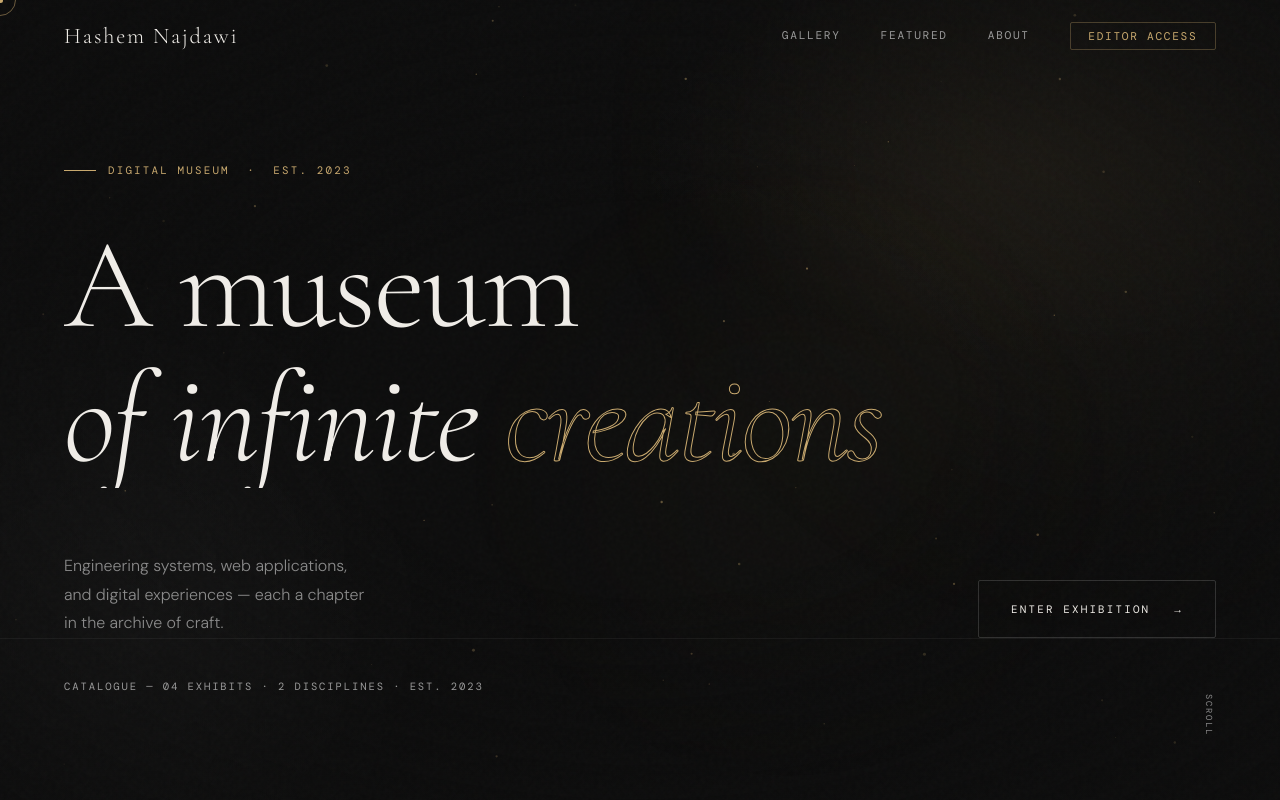
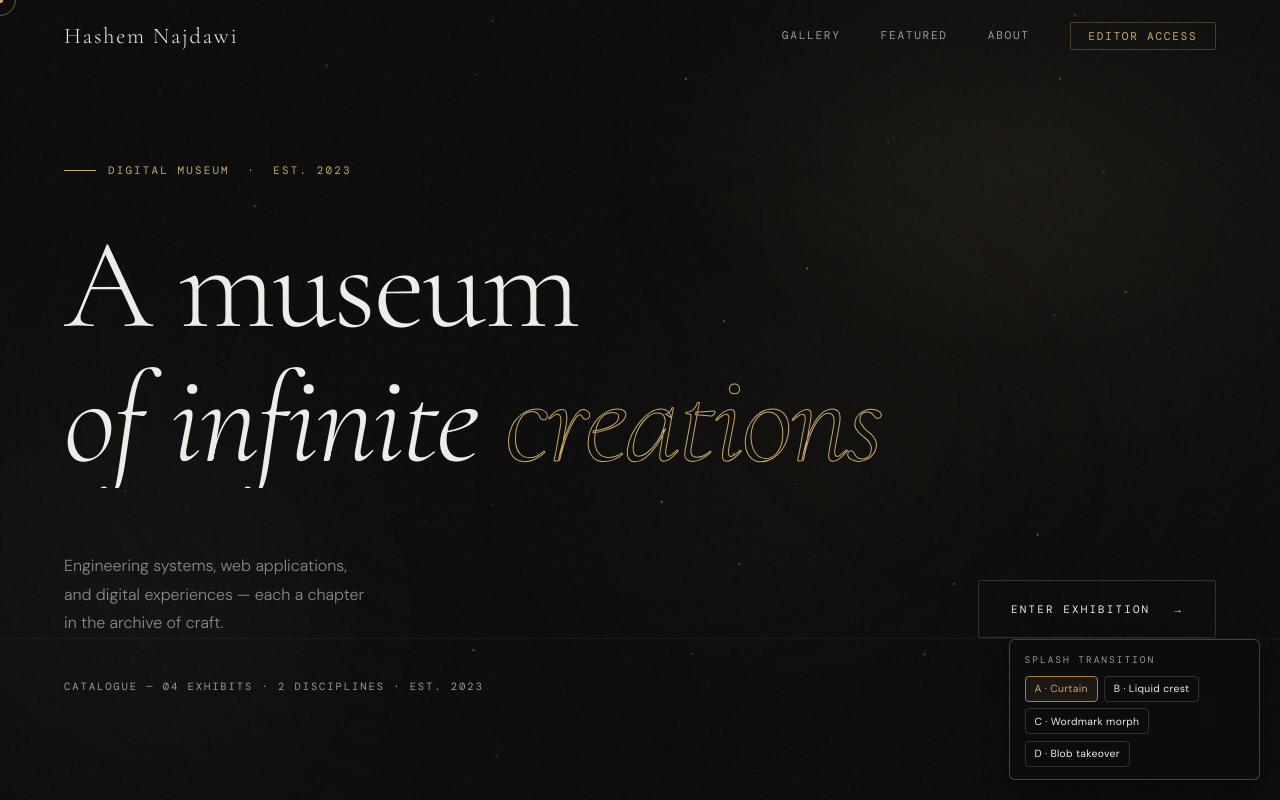
Before and after one commit to NAJDAWI-dot/digital-museum, a React (Vite) app: page / in a window 1280 px wide. Shown: the top 800 px of the page. Built offline with nearby package versions, Linux system fonts and the light colour scheme; no server answers; a web font is replaced by a local one.

Commit message:
Add dev-only transition picker and variant plumbing (baseline curtain unchanged)

```diff
--- a/src/App.jsx
+++ b/src/App.jsx
@@ -3,6 +3,7 @@ import { MotionConfig } from 'framer-motion';
 import { MuseumProvider } from './context/MuseumContext';
 import Cursor from './components/Cursor';
 import Preloader from './components/Preloader';
+import TransitionPicker from './components/TransitionPicker';
 import Navbar from './components/Navbar';
 import Hero from './components/Hero';
 import FeaturedBanner from './components/FeaturedBanner';
@@ -30,6 +31,16 @@ function MuseumApp() {
   // Reduced-motion visitors start past both (no curtain, no choreography wait).
   const [revealed, setRevealed] = useState(reduced);
   const [preloaderGone, setPreloaderGone] = useState(reduced);
+  const [transitionVariant, setTransitionVariant] = useState('curtain');
+  const [replayKey, setReplayKey] = useState(0);
+
+  // Dev-only: replay the full splash→landing sequence with a different variant.
+  const replayWithVariant = (nextVariant) => {
+    setTransitionVariant(nextVariant);
+    setRevealed(false);
+    setPreloaderGone(false);
+    setReplayKey((k) => k + 1);
+  };
 
   useEffect(() => {
     if (reduced) return; // native scrolling; Lenis smoothing off
@@ -66,6 +77,8 @@ function MuseumApp() {
       <Cursor />
       {!preloaderGone && (
         <Preloader
+          key={replayKey}
+          variant={transitionVariant}
           onReveal={() => setRevealed(true)}
           onDone={() => setPreloaderGone(true)}
         />
@@ -86,6 +99,9 @@ function MuseumApp() {
       <AdminPanel />
       <ProjectModal />
       <LiquidTransition />
+      {import.meta.env.DEV && !reduced && (
+        <TransitionPicker variant={transitionVariant} onSelect={replayWithVariant} />
+      )}
     </>
   );
 }
--- a/src/components/Preloader.jsx
+++ b/src/components/Preloader.jsx
@@ -4,10 +4,26 @@ import './Preloader.css';
 const NAME    = "Hashem Najdawi";
 const LETTERS = NAME.split('');
 
-/* Curtain-lift duration — must match @keyframes pl-lift in Preloader.css. */
-const LIFT_MS = 1000;
+/* Exit duration per variant — each must match the CSS animation duration
+   (plus any internal delay) used by `.preloader.variant-<name>.exit`. */
+const EXIT_MS = {
+  curtain:  1000,
+  liquid:   1150,
+  wordmark: 900,
+  blob:     1900,
+};
 
-export default function Preloader({ onReveal, onDone }) {
+/* How long after the 'exit' class is added before onReveal() fires — i.e.
+   how long the hero stays hidden behind the splash once the exit starts.
+   Zero for variants where the hero should rise the instant the exit begins. */
+const REVEAL_DELAY = {
+  curtain:  0,
+  liquid:   0,
+  wordmark: 0,
+  blob:     1400,
+};
+
+export default function Preloader({ onReveal, onDone, variant = 'curtain' }) {
   const wrapRef    = useRef(null);
   const lineRef    = useRef(null);
   const counterRef = useRef(null);
@@ -32,15 +48,20 @@ export default function Preloader({ onReveal, onDone }) {
         if (counterRef.current) counterRef.current.textContent = String(count).padStart(3, '0');
         if (count < 100) raf = requestAnimationFrame(tick);
         else {
-          /* ── Phase 3: curtain lift ── */
+          /* ── Phase 3: exit ── */
           timers.push(setTimeout(() => {
             setPhase('exiting');
             if (wrapRef.current) wrapRef.current.classList.add('exit');
-            // Hand off the instant the curtain starts moving so the hero rises
-            // into view behind it — the reveal and the lift are one gesture.
-            onReveal?.();
-            // Unmount only once the lift has fully cleared the viewport.
-            timers.push(setTimeout(() => onDone?.(), LIFT_MS));
+            const revealDelay = REVEAL_DELAY[variant] ?? 0;
+            if (revealDelay > 0) {
+              timers.push(setTimeout(() => onReveal?.(), revealDelay));
+            } else {
+              // Hand off the instant the exit starts so the hero rises
+              // into view behind it — the reveal and the exit are one gesture.
+              onReveal?.();
+            }
+            // Unmount only once the exit animation has fully finished.
+            timers.push(setTimeout(() => onDone?.(), EXIT_MS[variant] ?? EXIT_MS.curtain));
           }, 150));
         }
       };
@@ -51,10 +72,10 @@ export default function Preloader({ onReveal, onDone }) {
       timers.forEach(clearTimeout);
       cancelAnimationFrame(raf);
     };
-  }, [onReveal, onDone]);
+  }, [onReveal, onDone, variant]);
 
   return (
-    <div className={`preloader ${phase}`} ref={wrapRef}>
+    <div className={`preloader ${phase} variant-${variant}`} ref={wrapRef}>
       {/* Background lines */}
       <div className="pl-grid">
         {Array.from({ length: 6 }).map((_, i) => (
--- /dev/null
+++ b/src/components/TransitionPicker.css
@@ -0,0 +1,52 @@
+.transition-picker {
+  position: fixed;
+  right: 1.25rem;
+  bottom: 1.25rem;
+  z-index: 999;
+  display: flex;
+  flex-direction: column;
+  gap: 0.5rem;
+  padding: 0.75rem 0.9rem;
+  background: rgba(13, 13, 13, 0.9);
+  border: 1px solid rgba(201, 169, 110, 0.35);
+  border-radius: 6px;
+  backdrop-filter: blur(8px);
+  box-shadow: 0 8px 24px rgba(0, 0, 0, 0.4);
+}
+
+.transition-picker-label {
+  font-size: 0.6rem;
+  letter-spacing: 0.2em;
+  text-transform: uppercase;
+  color: var(--dust);
+}
+
+.transition-picker-buttons {
+  display: flex;
+  flex-wrap: wrap;
+  gap: 0.4rem;
+  max-width: 220px;
+}
+
+.transition-picker-btn {
+  font-size: 0.65rem;
+  letter-spacing: 0.03em;
+  padding: 0.35rem 0.55rem;
+  background: transparent;
+  border: 1px solid rgba(255, 255, 255, 0.15);
+  border-radius: 4px;
+  color: var(--linen);
+  cursor: pointer;
+  transition: border-color 0.2s ease, color 0.2s ease;
+}
+
+.transition-picker-btn:hover {
+  border-color: var(--gold);
+  color: var(--gold);
+}
+
+.transition-picker-btn.active {
+  border-color: var(--gold-dark);
+  color: var(--gold);
+  background: rgba(201, 169, 110, 0.08);
+}
--- /dev/null
+++ b/src/components/TransitionPicker.jsx
@@ -0,0 +1,31 @@
+import React from 'react';
+import './TransitionPicker.css';
+
+const VARIANTS = [
+  { id: 'curtain',  label: 'A · Curtain' },
+  { id: 'liquid',   label: 'B · Liquid crest' },
+  { id: 'wordmark', label: 'C · Wordmark morph' },
+  { id: 'blob',     label: 'D · Blob takeover' },
+];
+
+// Dev-only harness for comparing splash-transition variants on localhost.
+// Never rendered in production — App.jsx gates it behind import.meta.env.DEV.
+export default function TransitionPicker({ variant, onSelect }) {
+  return (
+    <div className="transition-picker">
+      <span className="transition-picker-label mono">Splash transition</span>
+      <div className="transition-picker-buttons">
+        {VARIANTS.map((v) => (
+          <button
+            key={v.id}
+            type="button"
+            className={`transition-picker-btn ${variant === v.id ? 'active' : ''}`}
+            onClick={() => onSelect(v.id)}
+          >
+            {v.label}
+          </button>
+        ))}
+      </div>
+    </div>
+  );
+}
```
